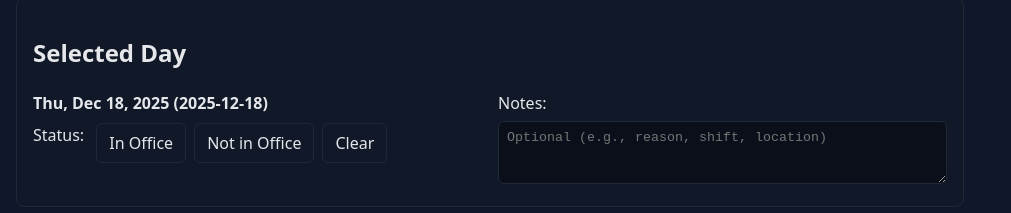
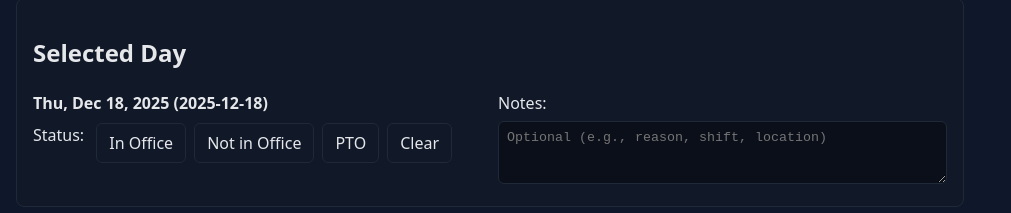
Before and after one commit to gsemenduyev/office-tracker.github.io, a React (Vite) app: page / in a window 1280 px wide. Shown: the part 738-951 px from the top of the page, without its empty margins (0-1011 px from the left). Built offline with nearby package versions, Linux system fonts and the light colour scheme; no server answers.

Commit message:
Added pto button

```diff
--- a/public/sw.js
+++ b/public/sw.js
@@ -1,4 +1,4 @@
-const CACHE_NAME = 'office-tracker-cache-v5';
+const CACHE_NAME = 'office-tracker-cache-v6';
 const OFFLINE_URLS = ['/', '/index.html', '/manifest.webmanifest'];
 
 self.addEventListener('install', (event) => {
--- a/src/App.jsx
+++ b/src/App.jsx
@@ -271,6 +271,7 @@ export default function App() {
           "day",
           status === "in" ? "in" : "",
           status === "out" ? "out" : "",
+          status === "pto" ? "pto" : "",
           isToday ? "today" : "",
           isSelected ? "selected" : "",
         ].join(" ")}
@@ -293,7 +294,7 @@ export default function App() {
       .filter((d) => d.dateISO >= qStartISO && d.dateISO <= qEndISO && d.status)
       .sort((a, b) => (a.dateISO < b.dateISO ? -1 : a.dateISO > b.dateISO ? 1 : 0))
       .forEach((d) => {
-        rows.push([d.dateISO, d.status === "in" ? "In Office" : "Not in Office", (d.notes || "").replace(/\r?\n/g, " ")]);
+        rows.push([d.dateISO, d.status === "in" ? "In Office" : d.status === "pto" ? "PTO" : "Not in Office", (d.notes || "").replace(/\r?\n/g, " ")]);
       });
 
     const csv = rows
@@ -433,6 +434,12 @@ export default function App() {
               >
                 Not in Office
               </button>
+              <button
+                className={selectedStatus === "pto" ? "pto-btn" : ""}
+                onClick={() => setStatus(selectedISO, "pto")}
+              >
+                PTO
+              </button>
               <button onClick={() => setStatus(selectedISO, undefined)}>Clear</button>
             </div>
           </div>
@@ -461,6 +468,7 @@ export default function App() {
           --green: #22c55e;      /* green-500 */
           --red: #ef4444;        /* red-500 */
           --yellow: #f59e0b;     /* amber-500 */
+          --purple: #a855f7;     /* purple-500 */
           --border: #1f2937;     /* gray-800 */
         }
         * { box-sizing: border-box; }
@@ -494,6 +502,7 @@ export default function App() {
         .date { position: absolute; top: 6px; right: 8px; font-size: 0.9rem; color: var(--muted); }
         .day.in { background: rgba(34, 197, 94, 0.18); outline: 2px solid rgba(34,197,94,0.3); }
         .day.out { background: rgba(239, 68, 68, 0.18); outline: 2px solid rgba(239,68,68,0.3); }
+        .day.pto { background: rgba(168, 85, 247, 0.18); outline: 2px solid rgba(168, 85, 247, 0.3); }
         .day.today { box-shadow: inset 0 0 0 2px var(--accent); }
         .day.selected { outline: 2px solid var(--yellow); }
 
@@ -504,6 +513,7 @@ export default function App() {
         .status-row button { padding: 8px 12px; background: var(--card); color: var(--text); border: 1px solid var(--border); border-radius: 6px; cursor: pointer; }
         .status-row button.primary { border-color: var(--green); color: #bbf7d0; }
         .status-row button.warning { border-color: var(--red); color: #fecaca; }
+        .status-row button.pto-btn { border-color: var(--purple); color: #e9d5ff; }
         .notes textarea { width: 100%; margin-top: 6px; padding: 8px; background: #0b0f1a; color: var(--text); border: 1px solid var(--border); border-radius: 6px; resize: vertical; }
         @media (max-width: 720px) {
           .selected-row { grid-template-columns: 1fr; }
```
